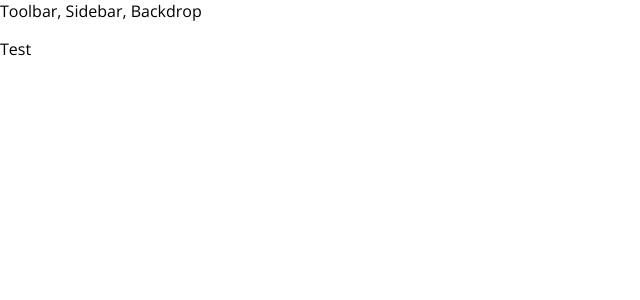
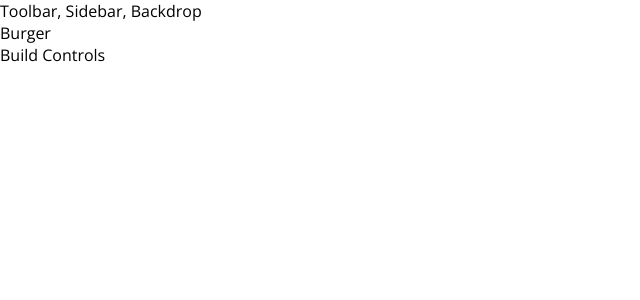
Before and after one commit to marcelocg/burger, a React app: page / in a window 1280 px wide. Shown: the top 300 px of the page, without its empty margins (0-640 px from the left). Built offline with nearby package versions, Linux system fonts and the light colour scheme.

Commit message:
Create the Burger Builder component

```diff
--- a/src/App.js
+++ b/src/App.js
@@ -1,14 +1,13 @@
 import React, { Component } from 'react';
 import Layout from './components/Layout/Layout';
+import BurgerBuilder from "./containers/BurgerBuilder/BurgerBuilder";
 
 class App extends Component {
   render() {
     return (
       <div>
         <Layout>
-          <p>
-            Test
-          </p>
+          <BurgerBuilder />
         </Layout>
       </div>
     );
--- /dev/null
+++ b/src/containers/BurgerBuilder/BurgerBuilder.js
@@ -0,0 +1,15 @@
+import React, { Component } from 'react';
+import Group from "../../hoc/Group";
+
+class BurgerBuilder extends Component {
+  render () {
+    return (
+      <Group>
+        <div>Burger</div>
+        <div>Build Controls</div>
+      </Group>
+    );
+  }
+}
+
+export default BurgerBuilder;
```
